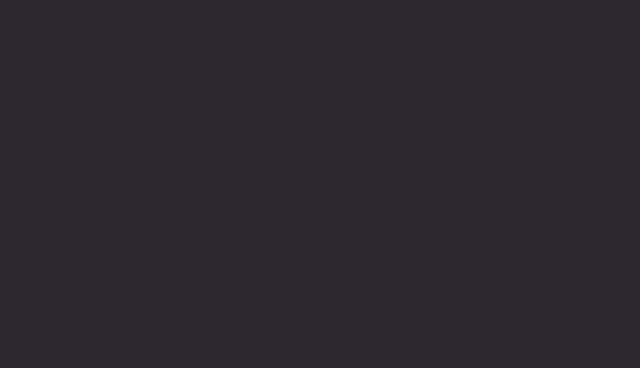
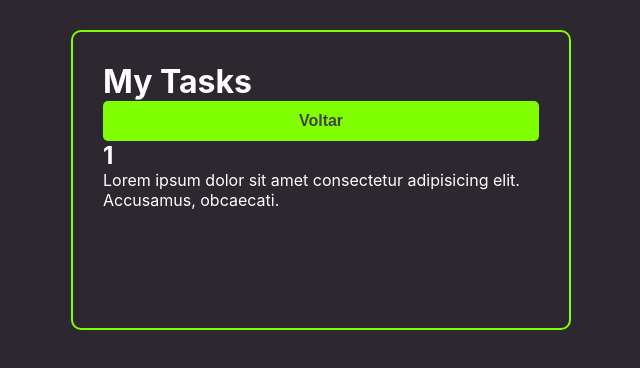
Before and after one commit to DanielDevMuitomoney/React-Task-App, a React (Vite) app: page /1 in a window 1280 px wide. Before the commit this address had no page. Shown: the top 368 px of the page, without its empty margins (319-959 px from the left). Built offline with nearby package versions, Linux system fonts and the light colour scheme.

Commit message:
Create TaskDetails component and him handle params

```diff
--- a/src/App.jsx
+++ b/src/App.jsx
@@ -16,18 +16,22 @@
 
 import { BrowserRouter,Routes,Route } from 'react-router-dom'
 import Home from './pages/Home'
+import TaskDetails from './pages/TaskDetails'
 
 const App = () => {
   // Comportará as tarefas adicionadas pelo user
 
 
   return (
-    <BrowserRouter>
-      <Routes>
-
-        <Route path="/" element={<Home />} />
-      </Routes>
-    </BrowserRouter>
+    <div className="container">
+      <Header />
+      <BrowserRouter>
+        <Routes>
+          <Route path="/" element={<Home />} />
+          <Route path="/:taskTitle" element={<TaskDetails />} />
+        </Routes>
+      </BrowserRouter>
+    </div>
   )
 }
 
--- a/src/pages/Home.jsx
+++ b/src/pages/Home.jsx
@@ -45,15 +45,16 @@
   }
 
   return (
-    <div className="container">
-      <Header />
+<>
+
       <AddTask handleOnClick={handleTaskAddition} />
       <Tasks
         handleDeleteTaskClick={handleDeleteTaskClick}
         taskObject={tasksObject}
         handleTaskClick={handleTaskClick}
       />
-    </div>
+      </>
+
   )
 }
 
--- /dev/null
+++ b/src/pages/TaskDetails.jsx
@@ -0,0 +1,26 @@
+import React from 'react'
+import { useParams } from 'react-router-dom'
+
+import ConfirmButton from '../components/confirmButton'
+
+const TaskDetails = () => {
+  const params = useParams();
+  console.log(params.taskTitle)
+  return (
+    <>
+      <div className="back-button-container">
+        <ConfirmButton>Voltar</ConfirmButton>
+      </div>
+
+      <div className="task-details-container">
+        <h2>{params.taskTitle}</h2>
+        <p>
+          Lorem ipsum dolor sit amet consectetur adipisicing elit. Accusamus,
+          obcaecati.
+        </p>
+      </div>
+    </>
+  )
+}
+
+export default TaskDetails
```
